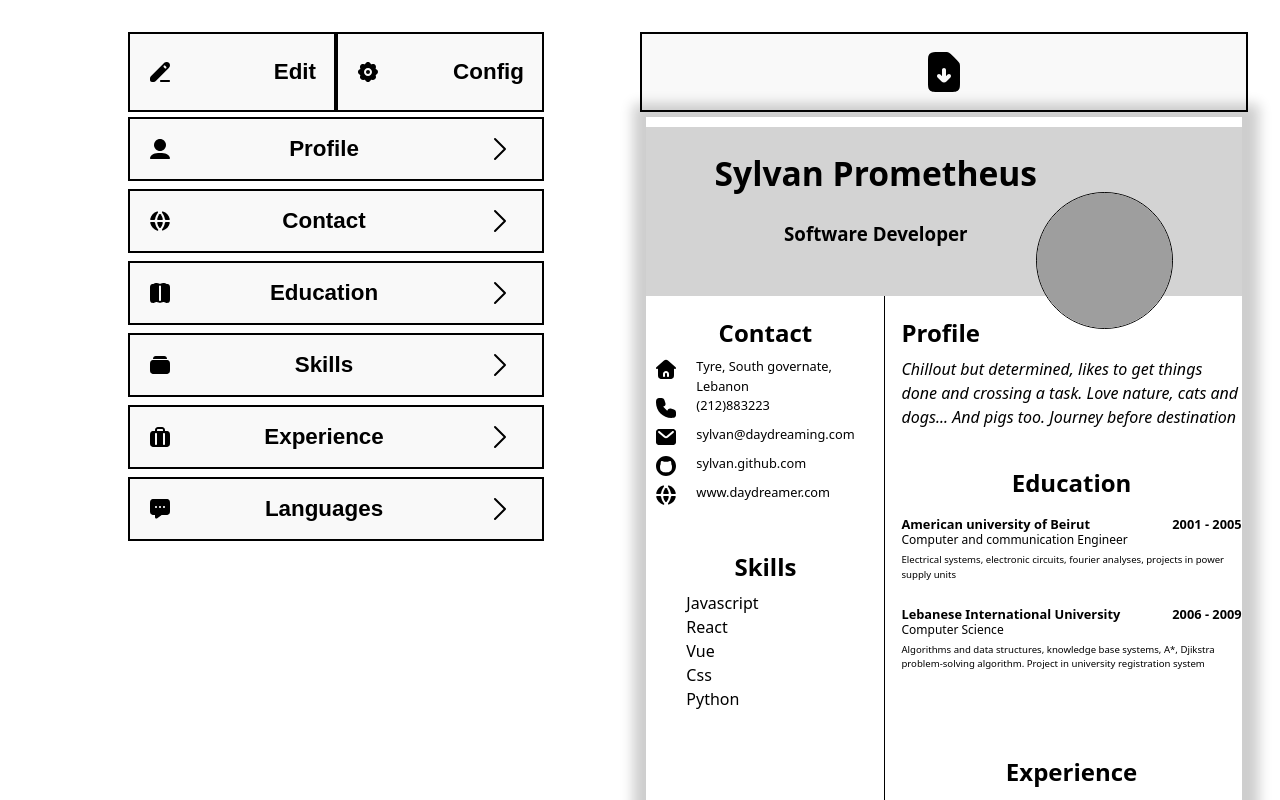
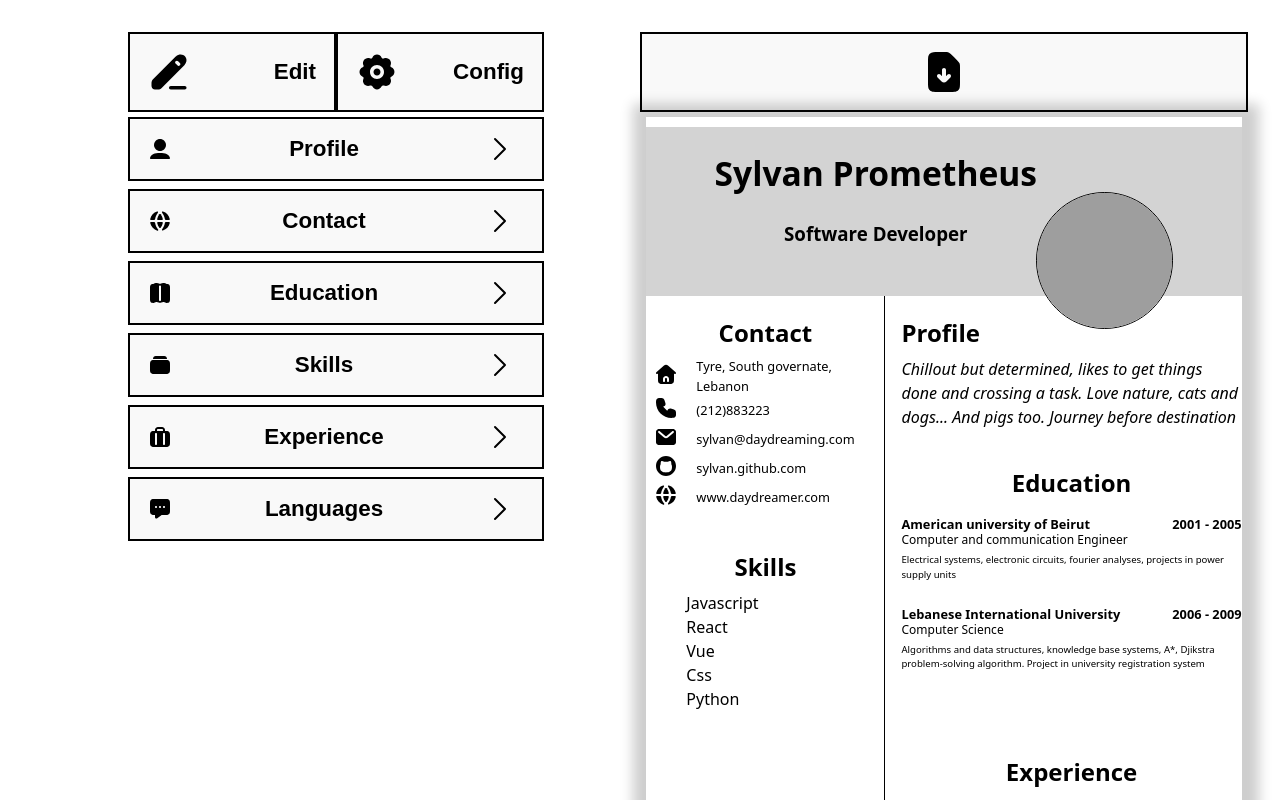
Before and after one commit to voiceinthedark/Resume-maker, a React (Vite) app: page / in a window 1280 px wide. Shown: the top 800 px of the page. Built offline with nearby package versions, Linux system fonts and the light colour scheme; grey boxes are pictures that could not be loaded.

Commit message:
Dark mode for page header
style(header): applied dark mode styling
style(contact): tweaking to contact items alignment

```diff
--- a/package.json
+++ b/package.json
@@ -3,7 +3,7 @@
   "email": "darkrisingforce@gmail.com",
   "homepage": "",
   "private": true,
-  "version": "0.14.18",
+  "version": "0.14.28",
   "type": "module",
   "scripts": {
     "dev": "vite",
--- a/src/App.jsx
+++ b/src/App.jsx
@@ -24,7 +24,7 @@ function App() {
 
   return (
     <>
-      <PageHeader setActive={setActive} />
+      <PageHeader setActive={setActive} darkMode={darkMode} />
       {active === 'edit'
         ? <ResumeEdit
           data={data}
--- a/src/components/header/HeaderDownload.jsx
+++ b/src/components/header/HeaderDownload.jsx
@@ -3,7 +3,7 @@ import "../../styles/downloadheader.css"
 import jsPDF from 'jspdf'
 import html2canvas from 'html2canvas'
 
-export default function HeaderDownload() {
+export default function HeaderDownload({ darkMode }) {
 
   async function downloadPdf() {
     try {
@@ -35,7 +35,7 @@ export default function HeaderDownload() {
         className='download-btn'
         onClick={downloadPdf}
       >
-        <DownloadIcon width={48} height={48} fill='black' />
+        <DownloadIcon width={48} height={48} fill={darkMode ? 'white' : 'black'} />
       </button>
     </div>
   )
--- a/src/components/header/HeaderOptions.jsx
+++ b/src/components/header/HeaderOptions.jsx
@@ -2,7 +2,7 @@ import CogIcon from '../icons/CogIcon'
 import EditIcon from '../icons/EditIcon'
 import "../../styles/headeroptions.css"
 
-export default function HeaderOptions({ setActive }) {
+export default function HeaderOptions({ setActive, darkMode }) {
 
   return (
     <div className='header-options'>
@@ -10,14 +10,14 @@ export default function HeaderOptions({ setActive }) {
         className='btn-options'
         onClick={() => setActive('edit')}
       >
-        <EditIcon fill='black' />
+        <EditIcon height={42} width={42} fill={darkMode ? 'white' : 'black'}/>
         <span>Edit</span>
       </button>
       <button
         className='btn-options'
         onClick={() => setActive('config')}
       >
-        <CogIcon fill='black' />
+        <CogIcon height={42} width={42} fill={darkMode ? 'white' : 'black'}  />
         <span>Config</span>
       </button>
     </div>
--- a/src/components/header/PageHeader.jsx
+++ b/src/components/header/PageHeader.jsx
@@ -2,11 +2,11 @@ import HeaderOptions from "./HeaderOptions";
 import '../../styles/pageheader.css'
 import HeaderDownload from "./HeaderDownload";
 
-export default function PageHeader({ setActive }) {
+export default function PageHeader({ setActive, darkMode }) {
   return (
     <header className="page-header">
-      <HeaderOptions setActive={setActive} />
-      <HeaderDownload />
+      <HeaderOptions setActive={setActive} darkMode={darkMode} />
+      <HeaderDownload darkMode={darkMode}/>
     </header>
   )
 }
--- a/src/styles/configedit.css
+++ b/src/styles/configedit.css
@@ -6,7 +6,7 @@
   width: 23rem;
   border: 2px solid black;
   gap: 12px;
-  padding: 4px 8px;
+  padding: 8px 16px;
 
   .config-color {
     width: inherit;
--- a/src/styles/resumecontact.css
+++ b/src/styles/resumecontact.css
@@ -11,7 +11,7 @@
     display: flex;
     flex-direction: column;
     align-items: flex-start;
-    justify-content: flex-start;
+    justify-content: center;
     list-style: none;
     list-style-position: outside;
     padding-left: 8px;
@@ -19,8 +19,7 @@
 
     .links-preview-item {
       display: flex;
-      align-items: flex-start;
-      justify-content: flex-start;
+      place-items: center;
       gap: 18px;
       font-size: 80%;
       font-weight: 300;
```
Also changed, not shown: 1 other file (tests, documents, lock files or other folders).
